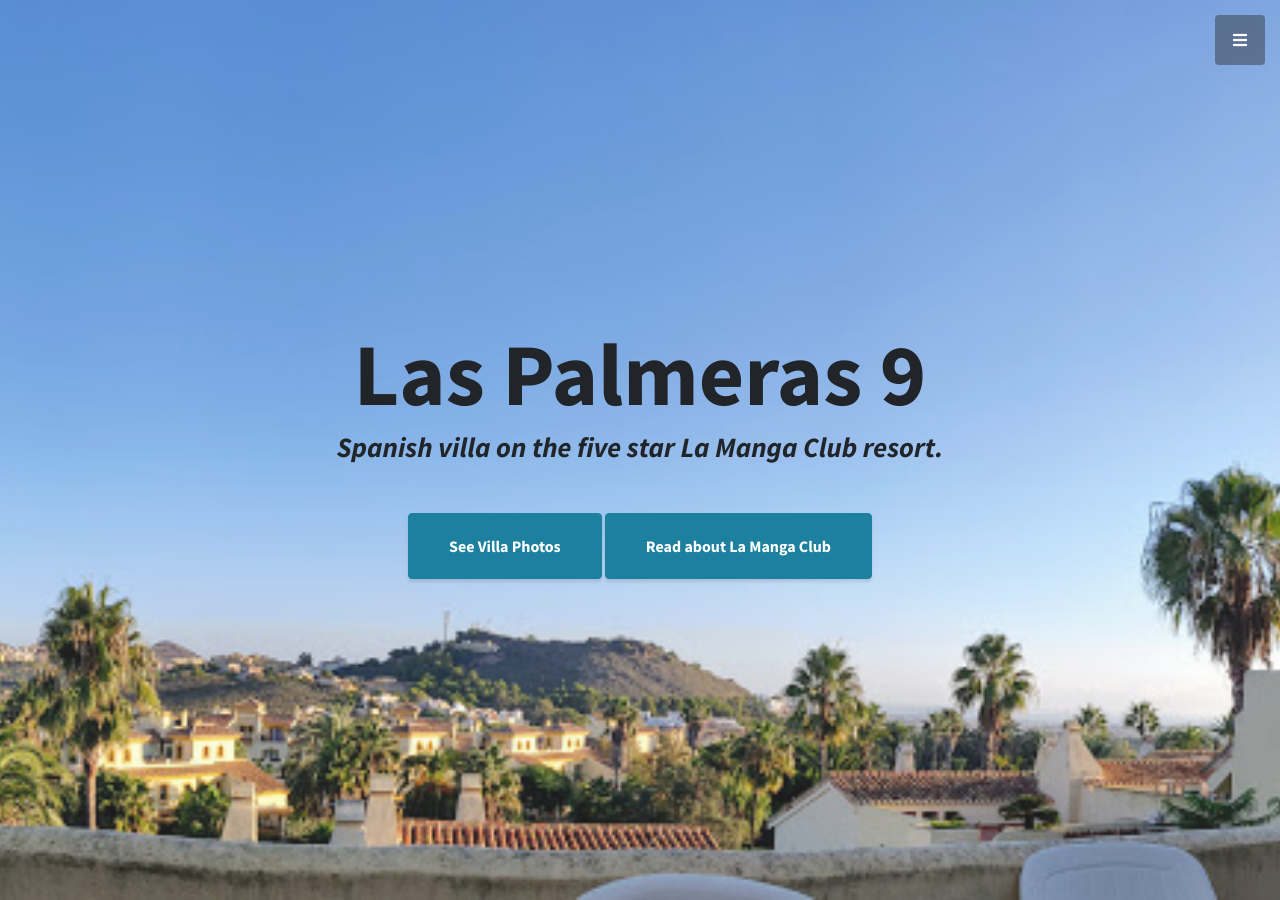
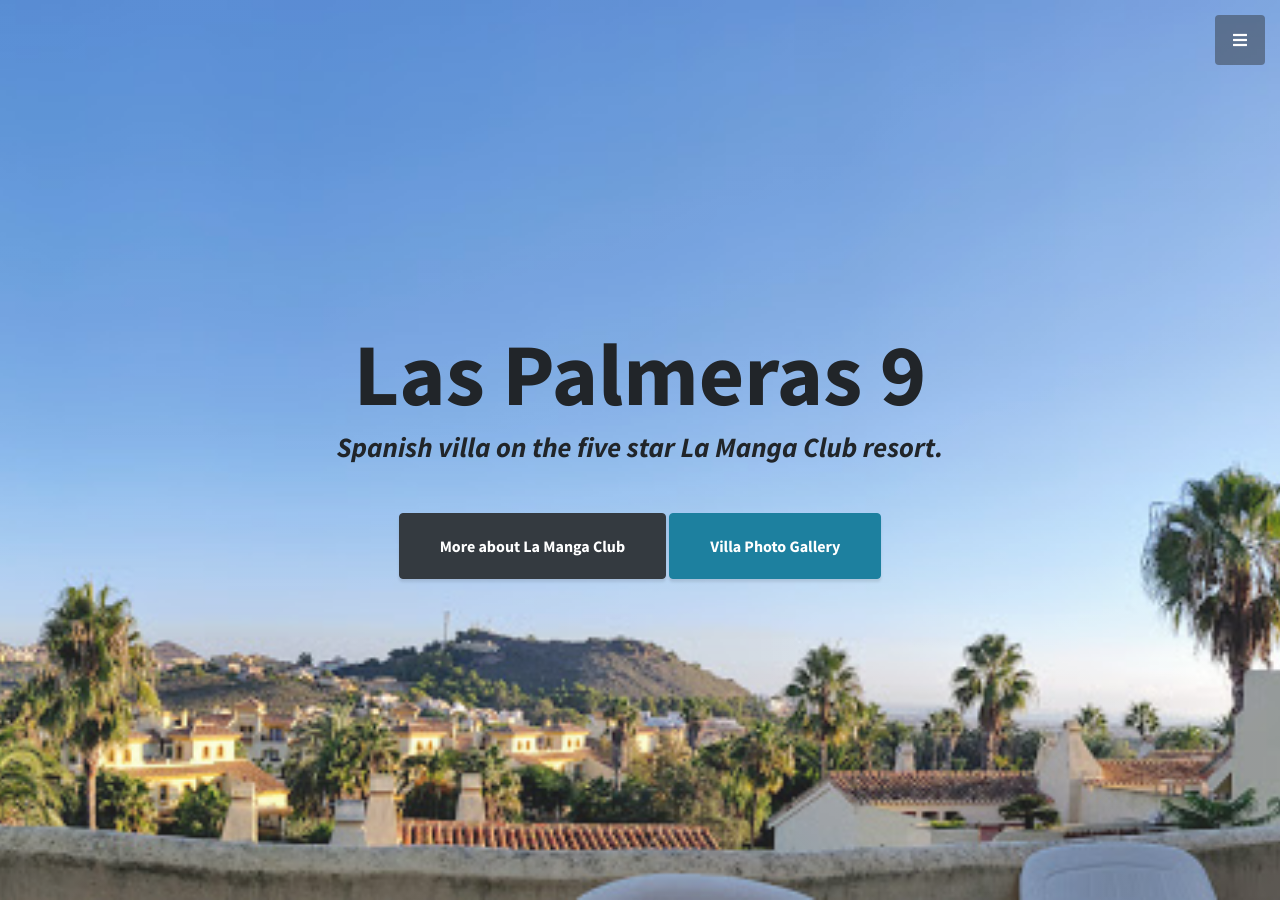
Before and after one commit to richsteer/richsteer.github.io, a Jekyll site: the page built from index.html, in a window 1280 px wide and 900 px high. Built offline with Jekyll 4.4.1, drawn with Linux system fonts in a browser that asks for light colours; grey boxes are pictures that could not be loaded.

Commit message:
button order and styling

```diff
--- a/_includes/header.html
+++ b/_includes/header.html
@@ -4,8 +4,8 @@
         <h3 class="mb-5">
           <em>Spanish villa on the five star La Manga Club resort.</em>
         </h3>
-        <a class="btn btn-primary btn-xl js-scroll-trigger" href="#gallery">See Villa Photos</a>
-        <a class="btn btn-primary btn-xl js-scroll-trigger" href="#about-la-manga-club">Read about La Manga Club</a>
+         <a class="btn btn-dark btn-xl js-scroll-trigger" href="#about-la-manga-club">More about La Manga Club</a>
+        <a class="btn btn-primary btn-xl js-scroll-trigger" href="#la-palmeras9">Villa Photo Gallery</a>
     </div>
     <div class="overlay"></div>
 </header>
```
